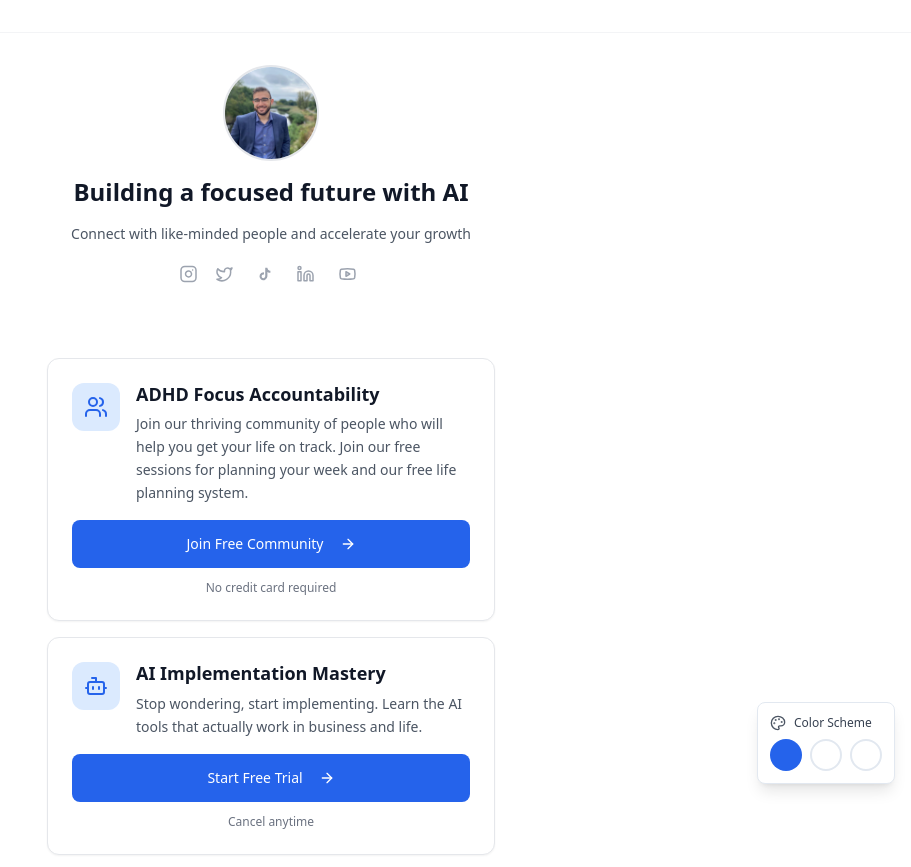
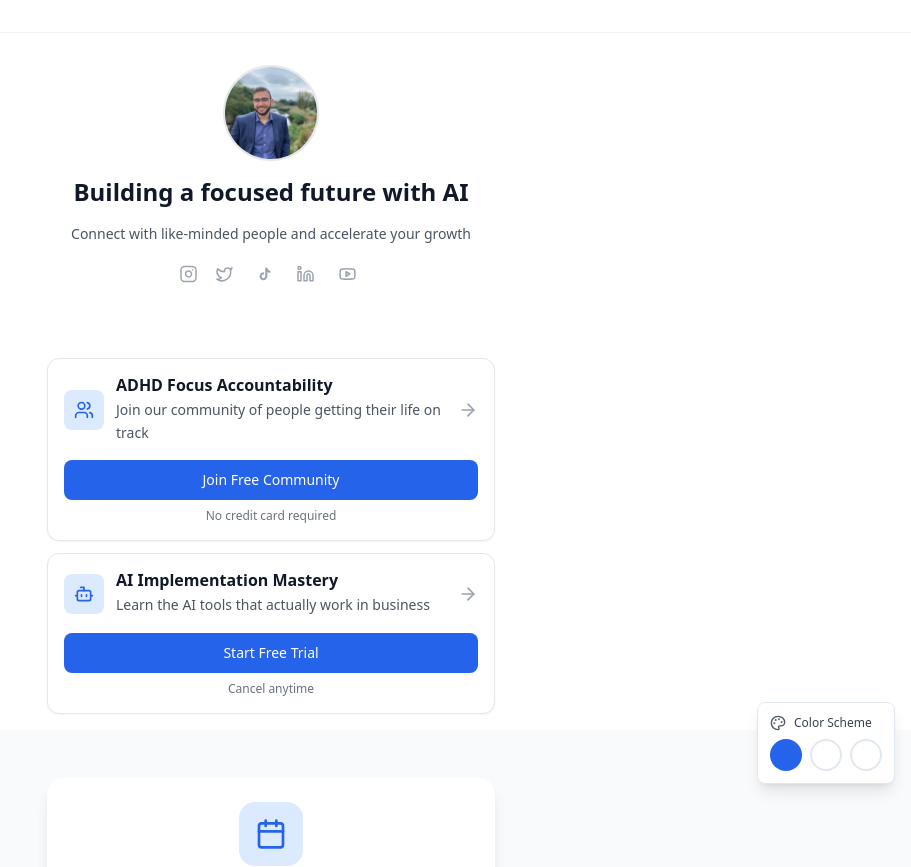
Before and after one commit to ameerry1998/bloom-connect-me, a React (Vite) app: page / in a window 1280 px wide. Shown: the top 867 px of the page, without its empty margins (369-1280 px from the left). Built offline with nearby package versions, Linux system fonts and the light colour scheme.

Commit message:
Refactor: Update community card style
Update community card style to match the provided image, adjusting size and description length while maintaining the existing color scheme.

```diff
--- a/src/components/CommunityLinks.tsx
+++ b/src/components/CommunityLinks.tsx
@@ -53,14 +53,14 @@ const CommunityLinks = ({ colorScheme = 0 }: { colorScheme?: number }) => {
   const communities = [
     {
       name: "ADHD Focus Accountability",
-      description: "Join our thriving community of people who will help you get your life on track. Join our free sessions for planning your week and our free life planning system.",
+      description: "Join our community of people getting their life on track",
       icon: Users,
       url: "https://stan.store/engineeredfocus/p/book-a-11-consulting-session-s1kowruq",
       price: "Free Forever"
     },
     {
       name: "AI Implementation Mastery",
-      description: "Stop wondering, start implementing. Learn the AI tools that actually work in business and life.",
+      description: "Learn the AI tools that actually work in business",
       icon: Bot,
       url: "https://stan.store/engineeredfocus/p/book-a-11-consulting-session-s1kowruq",
       price: "14-Day Free Trial"
@@ -68,41 +68,42 @@ const CommunityLinks = ({ colorScheme = 0 }: { colorScheme?: number }) => {
   ];
 
   return (
-    <div className="space-y-4">
+    <div className="space-y-3">
       {communities.map((community) => {
         const IconComponent = community.icon;
         return (
-          <Card key={community.name} className={`${scheme.cardBg} border border-gray-200 shadow-sm hover:shadow-md transition-all duration-300 rounded-xl overflow-hidden`}>
-            <CardContent className="p-6">
-              {/* Icon and Title Row */}
-              <div className="flex items-start gap-4 mb-4">
-                <div className={`w-12 h-12 ${scheme.iconBg} rounded-xl flex items-center justify-center flex-shrink-0`}>
-                  <IconComponent className={`h-6 w-6 ${scheme.iconColor}`} />
+          <Card key={community.name} className={`${scheme.cardBg} border border-gray-200 shadow-sm hover:shadow-md transition-all duration-300 rounded-xl overflow-hidden cursor-pointer`}>
+            <CardContent className="p-4">
+              {/* Icon, Title and Arrow Row */}
+              <div className="flex items-center gap-3">
+                <div className={`w-10 h-10 ${scheme.iconBg} rounded-lg flex items-center justify-center flex-shrink-0`}>
+                  <IconComponent className={`h-5 w-5 ${scheme.iconColor}`} />
                 </div>
 
                 <div className="flex-1 min-w-0">
-                  <h3 className={`text-lg font-semibold ${scheme.textColor} mb-2 leading-tight`}>
+                  <h3 className={`text-base font-semibold ${scheme.textColor} mb-1 leading-tight`}>
                     {community.name}
                   </h3>
                   <p className={`${scheme.descColor} text-sm leading-relaxed`}>
                     {community.description}
                   </p>
                 </div>
+
+                <ArrowRight className="h-5 w-5 text-gray-400 flex-shrink-0" />
               </div>
 
               {/* CTA Button */}
               <Button
                 asChild
-                className={`w-full ${scheme.buttonBg} text-white font-medium py-3 h-12 rounded-lg ${scheme.buttonHover} transform active:scale-95 transition-all duration-200`}
+                className={`w-full ${scheme.buttonBg} text-white font-medium py-2 h-10 rounded-lg ${scheme.buttonHover} transform active:scale-95 transition-all duration-200 mt-4`}
               >
                 <a href={community.url} target="_blank" rel="noopener noreferrer">
                   {community.price === "Free Forever" ? "Join Free Community" : "Start Free Trial"}
-                  <ArrowRight className="ml-2 h-4 w-4" />
                 </a>
               </Button>
 
               {/* Fine print */}
-              <p className="text-center text-xs text-gray-500 mt-3">
+              <p className="text-center text-xs text-gray-500 mt-2">
                 {community.price === "Free Forever"
                   ? "No credit card required"
                   : "Cancel anytime"
```
